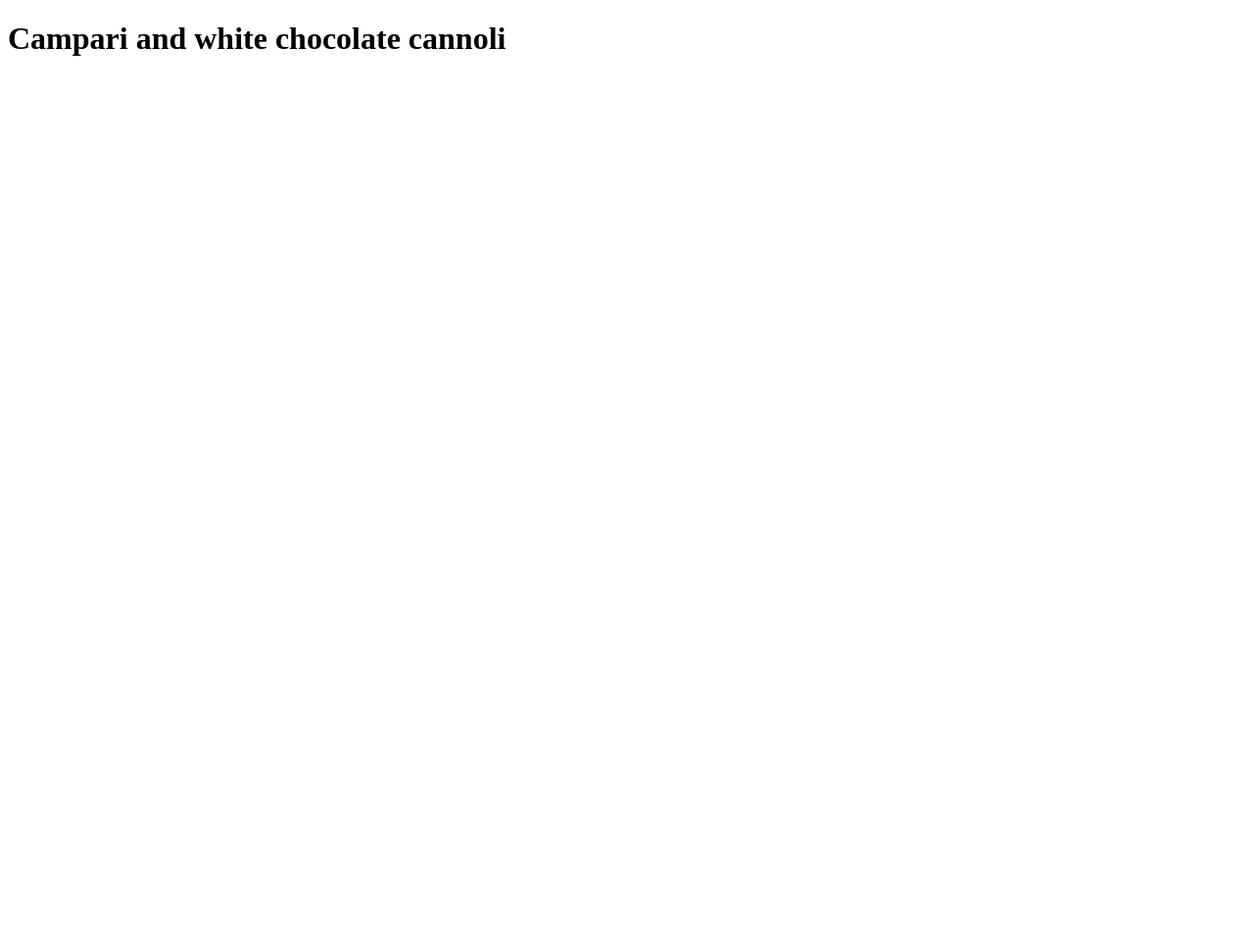
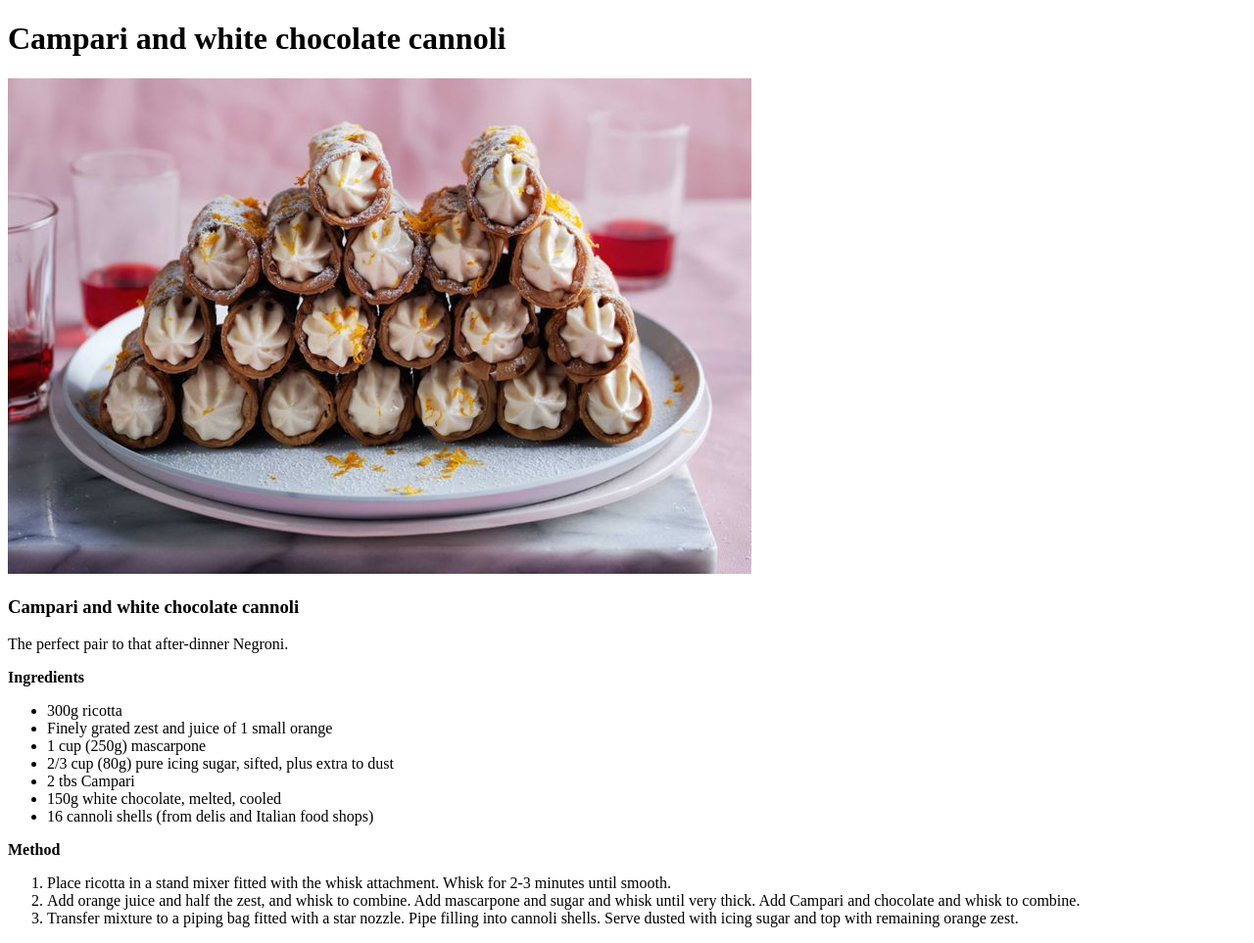
Before and after one commit to Dibbydodo/odin-recipes, a plain HTML site: page recipes/cannoli.html in a window 1280 px wide. Shown: the whole page at 98% size. Before the commit the page ends 800 px from the top, so only its background shows below. Drawn offline with Linux system fonts and the light colour scheme.

Commit message:
finished cannoli page

```diff
--- a/recipes/cannoli.html
+++ b/recipes/cannoli.html
@@ -6,5 +6,28 @@
 </head>
 <body>
     <h1>Campari and white chocolate cannoli</h1>
+    <img src="../imgs/campari-and-white-chocolate-cannoli-34729-1.jpeg" alt="Campari and white chocolate cannoli">
+    <h3>Campari and white chocolate cannoli</h3>
+    <p>The perfect pair to that after-dinner Negroni.</p>
+    <p>
+        <strong>Ingredients</strong>
+    </p>
+    <ul>
+        <li>300g ricotta</li>
+        <li>Finely grated zest and juice of 1 small orange</li>
+        <li>1 cup (250g) mascarpone</li>
+        <li>2/3 cup (80g) pure icing sugar, sifted, plus extra to dust</li>
+        <li>2 tbs Campari</li>
+        <li>150g white chocolate, melted, cooled</li>
+        <li>16 cannoli shells (from delis and Italian food shops)</li>
+    </ul>
+    <p>
+        <strong>Method</strong>
+    </p>
+    <ol>
+        <li>Place ricotta in a stand mixer fitted with the whisk attachment. Whisk for 2-3 minutes until smooth.</li>
+        <li>Add orange juice and half the zest, and whisk to combine. Add mascarpone and sugar and whisk until very thick. Add Campari and chocolate and whisk to combine.</li>
+        <li>Transfer mixture to a piping bag fitted with a star nozzle. Pipe filling into cannoli shells. Serve dusted with icing sugar and top with remaining orange zest.</li>
+    </ol>
 </body>
 </html>
```
Also changed, not shown: imgs/campari-and-white-chocolate-cannoli-34729-1.jpeg (added).
